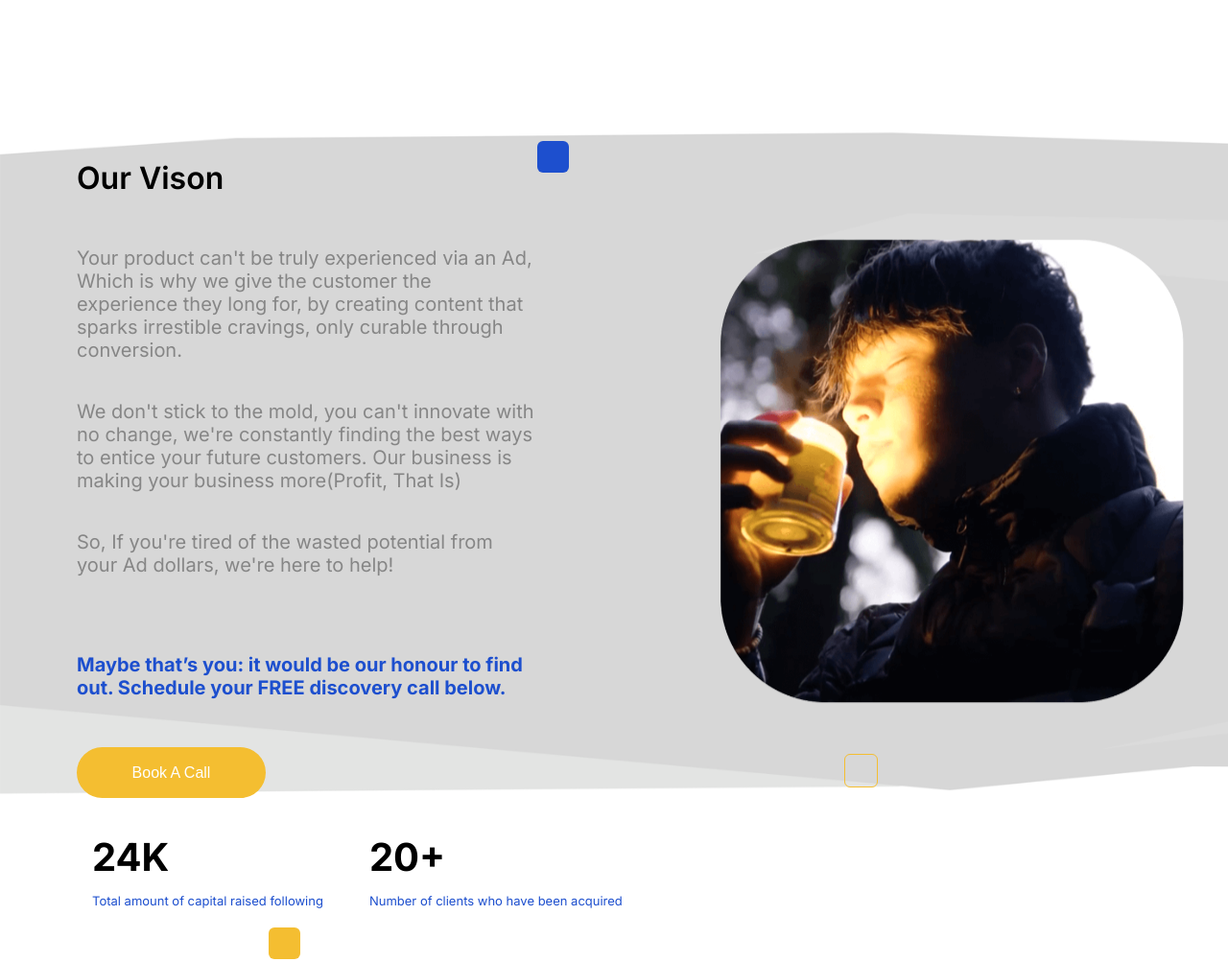
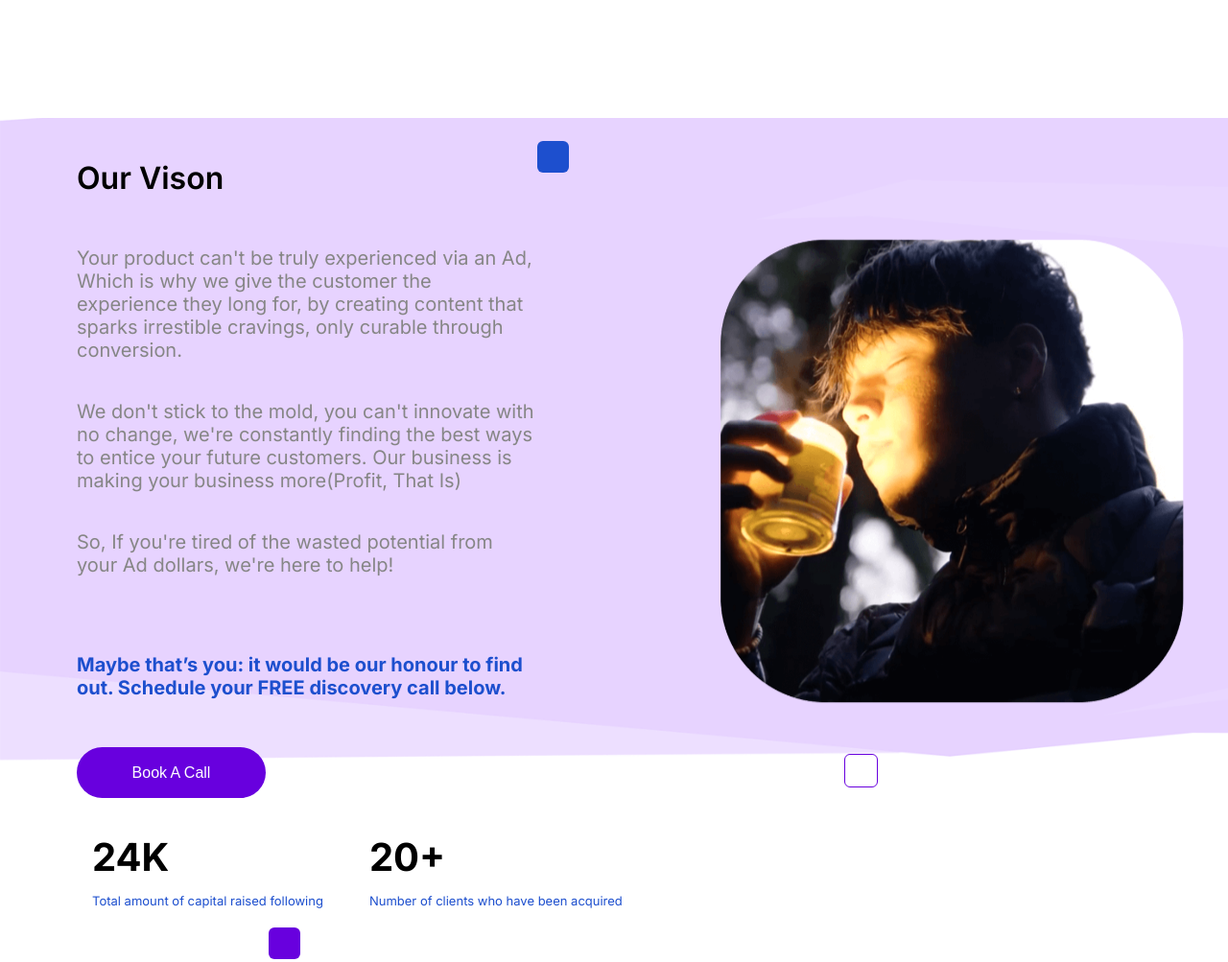
Before and after one commit to slimmsyd/Celi-Agency-Website, a plain HTML site: page index.html in a window 1280 px wide. Shown: the part 880-1883 px from the top of the page at 96% size. Drawn offline with nearby package versions, Linux system fonts and the light colour scheme; a script that the page names is missing.

Commit message:
added purple as bg and purple as main colo

```diff
--- a/index.html
+++ b/index.html
@@ -230,7 +230,7 @@
 
         <div class = "container-right-footing">
             <!-- <div class = "placement-holder" id = "placement"></div> -->
-            <h2 >Schedule A Call With Goated Marketer</h2>
+            <h2 id = "prim">Schedule A Call With Goated Marketer</h2>
             <p id = "med">Find a time on the calender to schedule your call today, so you'll be getting a better ROI tomorrow!.</p>
             <p id = "med">During this call we'll go over the goals you have as a business and exactly we're going to ensure you accomplish them. By the end of teh call, you'll be ready to actually make use of your Ad funds.</p>
             <p id = "bold" style = "color: #1D4FCE">THIS AUDIT CALL IS PERFECT FOR:
--- a/style.css
+++ b/style.css
@@ -105,7 +105,7 @@ img {
     object-fit: contain;
 }
 :root {
-    --primary: #F4BE31;
+    --primary: #6800DE;
     --shade: #868686;
     --black: #222222
     --translate: scale(0,1);
@@ -341,7 +341,7 @@ background: transparent !important;
 
 .who-we-are {
     min-height: 90vh;
-    background: url("/images/WhiteBG.png");
+    background: url("/images/PurplgeBG.png");
     background-repeat: no-repeat;
     display: flex;
     align-items: center;
```
Also changed, not shown: images/PurplgeBG.png (added).
